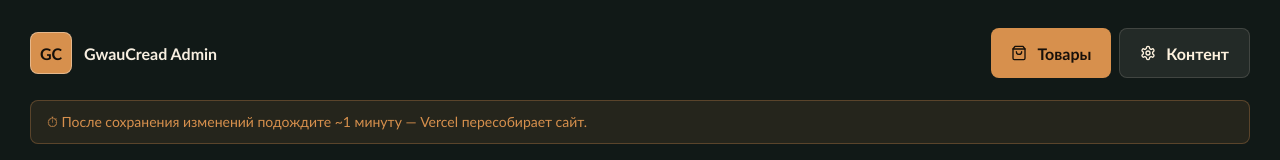
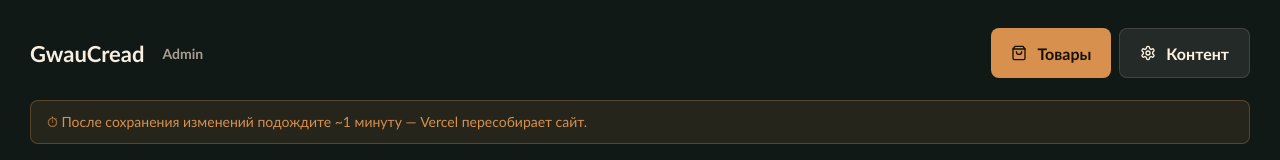
Before and after one commit to SupremeGoogle/GwauCread, a Next.js app: page /admin in a window 1280 px wide. Both pictures are taken after typing "Sample123" into the empty fields and a click on the button "Войти". Shown: the top 160 px of the page. Built offline with nearby package versions, Linux system fonts and the light colour scheme; no server answers.

Commit message:
Replace GC brand-mark with gradient text logo, add favicon

```diff
--- a/app/admin/page.tsx
+++ b/app/admin/page.tsx
@@ -209,8 +209,7 @@ export default function AdminPage() {
         <div className="admin-shell" style={{ maxWidth: 460 }}>
           <form className="panel form" onSubmit={login}>
             <Link className="brand" href="/">
-              <span className="brand-mark">GC</span>
-              <span>GwauCread</span>
+              <span style={{ fontWeight: 900, fontSize: 22 }}>GwauCread</span>
             </Link>
             <h2>Вход в админку</h2>
             <input
@@ -235,8 +234,8 @@ export default function AdminPage() {
       <div className="admin-shell">
         <header className="admin-header">
           <Link className="brand" href="/">
-            <span className="brand-mark">GC</span>
-            <span>GwauCread Admin</span>
+            <span style={{ fontWeight: 900, fontSize: 22 }}>GwauCread</span>
+            <span style={{ fontSize: 14, color: "var(--muted)", marginLeft: 6 }}>Admin</span>
           </Link>
           <div style={{ display: "flex", gap: 8, flexWrap: "wrap" }}>
             <button
```
Also changed, not shown: app/icon.tsx (added, +29 -0 lines).
